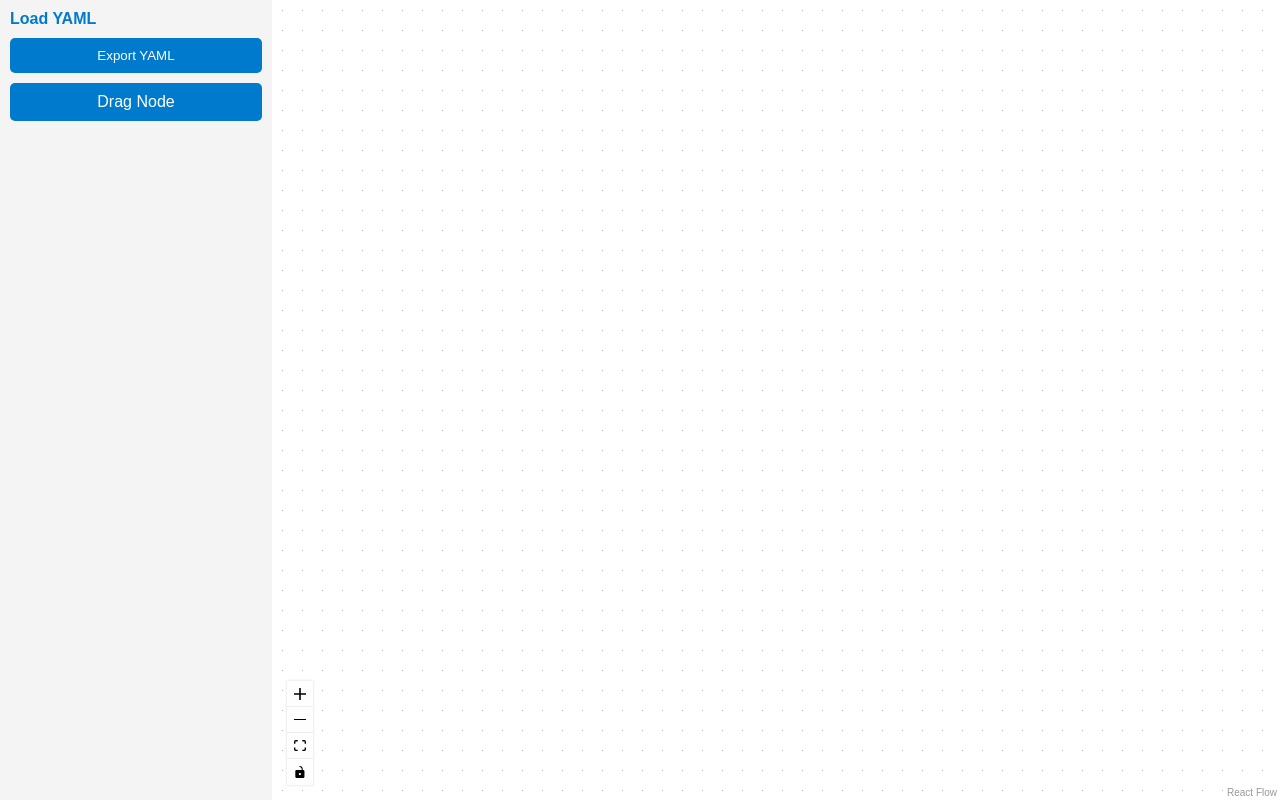
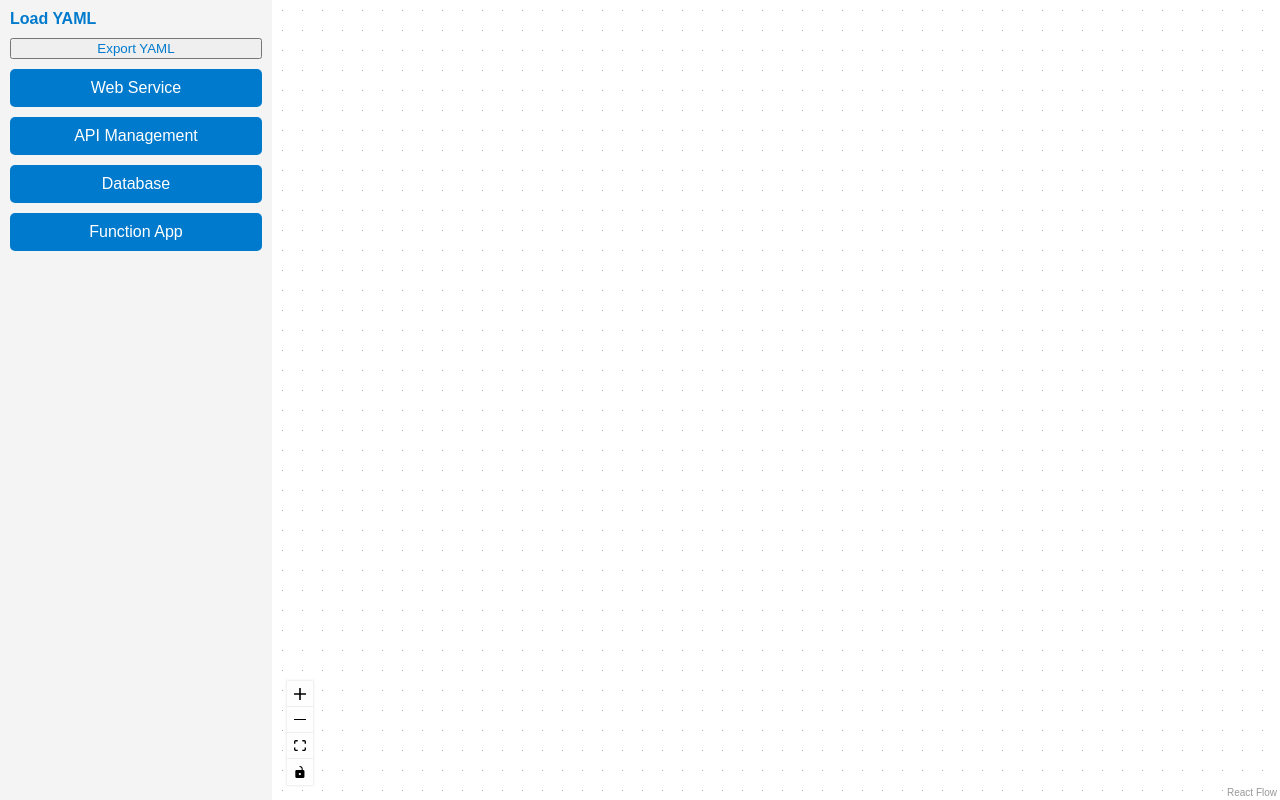
Before and after one commit to antonidag/flowitec, a React (Vite) app: page / in a window 1280 px wide. Built offline with nearby package versions, Linux system fonts and the light colour scheme.

Commit message:
add different nodes

```diff
--- a/App.tsx
+++ b/App.tsx
@@ -169,20 +169,13 @@ const App: React.FC = () => {
         />
         <button
           onClick={exportYaml}
-          style={{
-            padding: '10px',
-            background: '#007acc',
-            color: 'white',
-            border: 'none',
-            borderRadius: '5px',
-            cursor: 'pointer',
-          }}
+          style={{ cursor: 'pointer', color: '#007acc' }}
         >
           Export YAML
         </button>
         <div
           draggable
-          onDragStart={(event) => event.dataTransfer.setData('application/reactflow', 'Node')}
+          onDragStart={(event) => event.dataTransfer.setData('application/reactflow', 'Web Service')}
           style={{
             padding: '10px',
             background: '#007acc',
@@ -192,7 +185,49 @@ const App: React.FC = () => {
             cursor: 'grab',
           }}
         >
-          Drag Node
+          Web Service
+        </div>
+        <div
+          draggable
+          onDragStart={(event) => event.dataTransfer.setData('application/reactflow', 'API Management')}
+          style={{
+            padding: '10px',
+            background: '#007acc',
+            color: 'white',
+            borderRadius: '5px',
+            textAlign: 'center',
+            cursor: 'grab',
+          }}
+        >
+          API Management
+        </div>
+        <div
+          draggable
+          onDragStart={(event) => event.dataTransfer.setData('application/reactflow', 'Database')}
+          style={{
+            padding: '10px',
+            background: '#007acc',
+            color: 'white',
+            borderRadius: '5px',
+            textAlign: 'center',
+            cursor: 'grab',
+          }}
+        >
+          Database
+        </div>
+        <div
+          draggable
+          onDragStart={(event) => event.dataTransfer.setData('application/reactflow', 'Function')}
+          style={{
+            padding: '10px',
+            background: '#007acc',
+            color: 'white',
+            borderRadius: '5px',
+            textAlign: 'center',
+            cursor: 'grab',
+          }}
+        >
+          Function App
         </div>
       </div>
 
```
